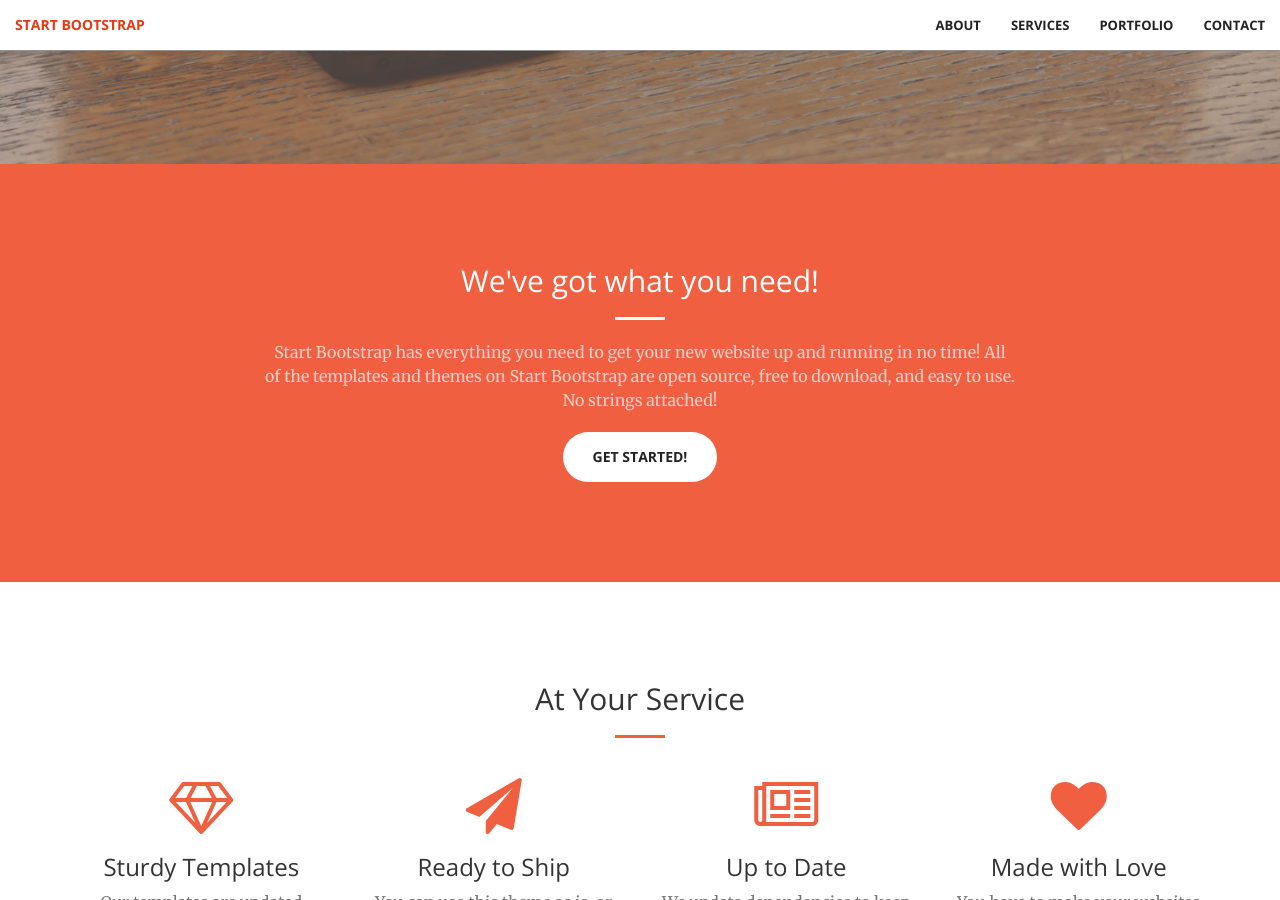
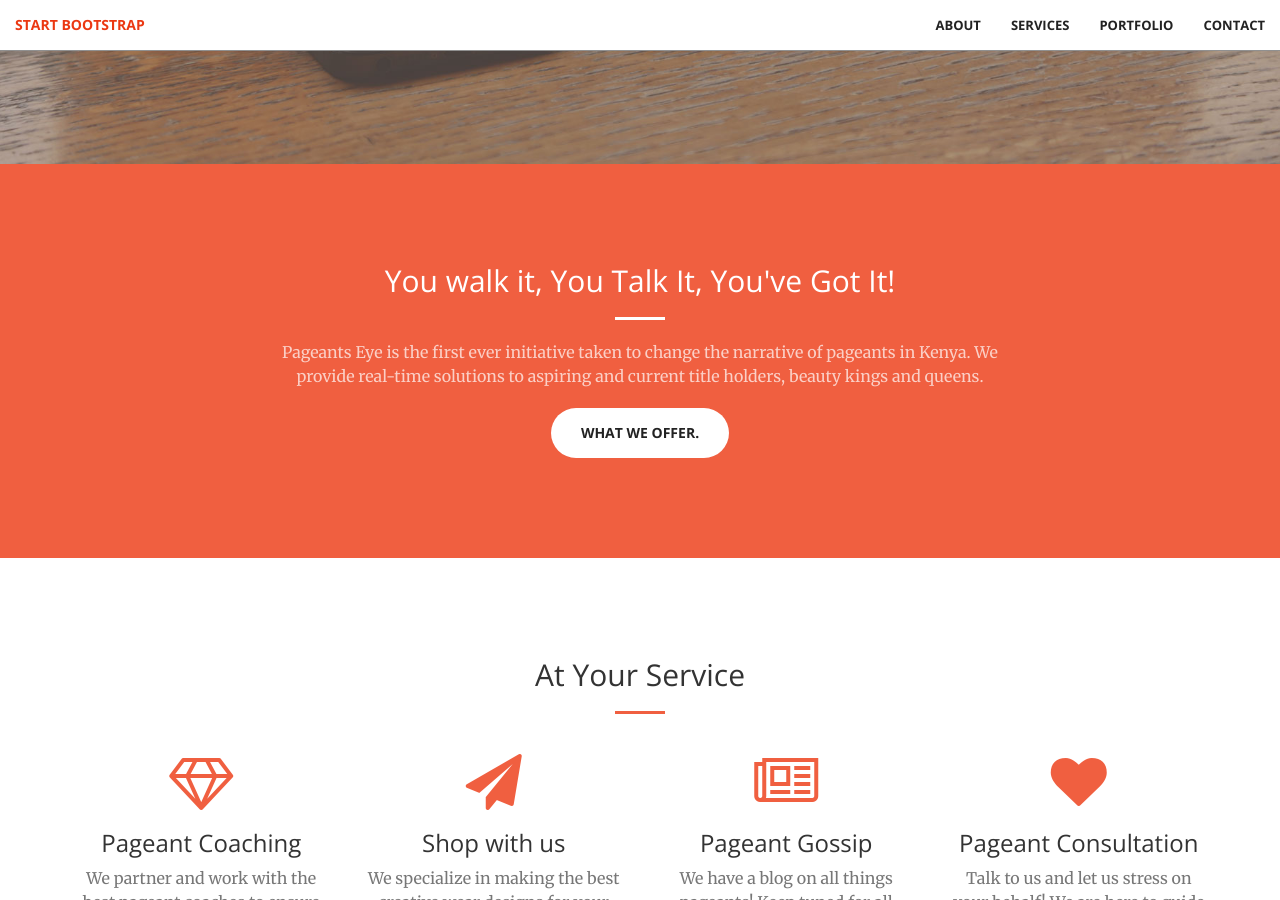
Before and after one commit to sarafinanyawira/pageantseye.github.io, a Jekyll site: the page built from index.html, in a window 1280 px wide and 900 px high, scrolled down 736 px. Built offline with Jekyll 4.4.1, drawn with Linux system fonts in a browser that asks for light colours; some of the changed text lies outside the part shown.

Commit message:
new changes

```diff
--- a/_includes/call-to-action.html
+++ b/_includes/call-to-action.html
@@ -2,10 +2,10 @@
     <div class="container">
         <div class="row">
             <div class="col-lg-8 col-lg-offset-2 text-center">
-                <h2 class="section-heading">We've got what you need!</h2>
+                <h2 class="section-heading">You walk it, You Talk It, You've Got It!</h2>
                 <hr class="light">
-                <p class="text-faded">Start Bootstrap has everything you need to get your new website up and running in no time! All of the templates and themes on Start Bootstrap are open source, free to download, and easy to use. No strings attached!</p>
-                <a href="#" class="btn btn-default btn-xl">Get Started!</a>
+                <p class="text-faded">Pageants Eye is the first ever initiative taken to change the narrative of pageants in Kenya. We provide real-time solutions to aspiring and current title holders, beauty kings and queens. </p>
+                <a href="#services" class="btn btn-default btn-xl">What we offer.</a>
             </div>
         </div>
     </div>
--- a/_includes/services.html
+++ b/_includes/services.html
@@ -12,29 +12,29 @@
             <div class="col-lg-3 col-md-6 text-center">
                 <div class="service-box">
                     <i class="fa fa-4x fa-diamond wow bounceIn text-primary"></i>
-                    <h3>Sturdy Templates</h3>
-                    <p class="text-muted">Our templates are updated regularly so they don't break.</p>
+                    <h3>Pageant Coaching</h3>
+                    <p class="text-muted">We partner and work with the best pageant coaches to ensure you get ready for your pageant in good time.</p>
                 </div>
             </div>
             <div class="col-lg-3 col-md-6 text-center">
                 <div class="service-box">
                     <i class="fa fa-4x fa-paper-plane wow bounceIn text-primary" data-wow-delay=".1s"></i>
-                    <h3>Ready to Ship</h3>
-                    <p class="text-muted">You can use this theme as is, or you can make changes!</p>
+                    <h3>Shop with us</h3>
+                    <p class="text-muted">We specialize in making the best creative wear designs for your pageants and better still, we do deliveries!</p>
                 </div>
             </div>
             <div class="col-lg-3 col-md-6 text-center">
                 <div class="service-box">
                     <i class="fa fa-4x fa-newspaper-o wow bounceIn text-primary" data-wow-delay=".2s"></i>
-                    <h3>Up to Date</h3>
-                    <p class="text-muted">We update dependencies to keep things fresh.</p>
+                    <h3>Pageant Gossip</h3>
+                    <p class="text-muted">We have a blog on all things pageants! Keep tuned for all things pageant tips, pageant news and pageant gossip!</p>
                 </div>
             </div>
             <div class="col-lg-3 col-md-6 text-center">
                 <div class="service-box">
                     <i class="fa fa-4x fa-heart wow bounceIn text-primary" data-wow-delay=".3s"></i>
-                    <h3>Made with Love</h3>
-                    <p class="text-muted">You have to make your websites with love these days!</p>
+                    <h3>Pageant Consultation</h3>
+                    <p class="text-muted">Talk to us and let us stress on your behalf! We are here to guide you through winning your next pageant.</p>
                 </div>
             </div>
         </div>
```
Also changed, not shown: img/portfolio/1.jpg, img/portfolio/10.jpg (added), img/portfolio/11.jpg (added), img/portfolio/12.jpg (added), img/portfolio/2.jpg, img/portfolio/3.jpg, img/portfolio/4.jpg, img/portfolio/5.jpg, img/portfolio/6.jpg, img/portfolio/7.jpg (added), img/portfolio/8.jpg (added), img/portfolio/9.jpg (added).
